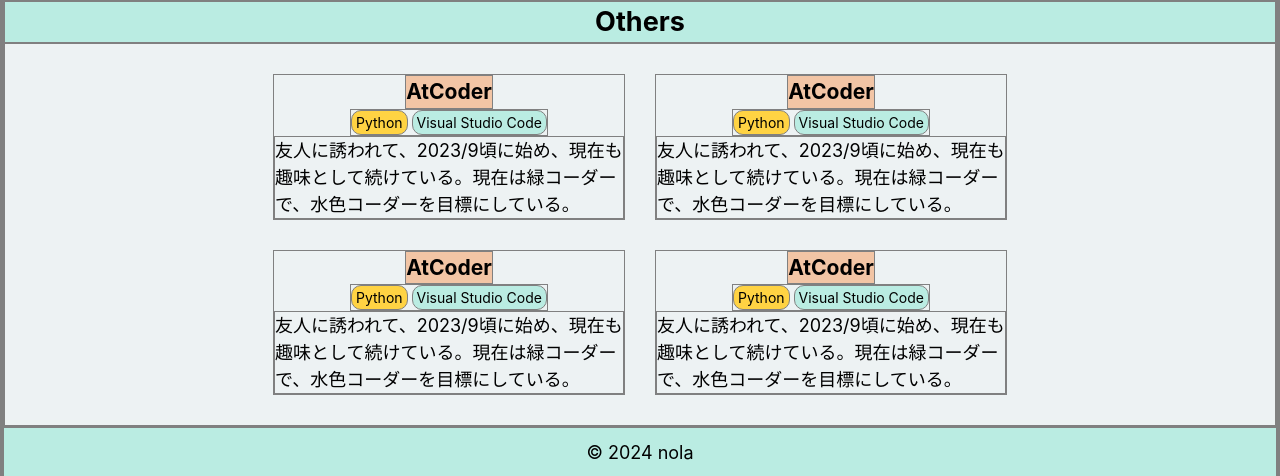
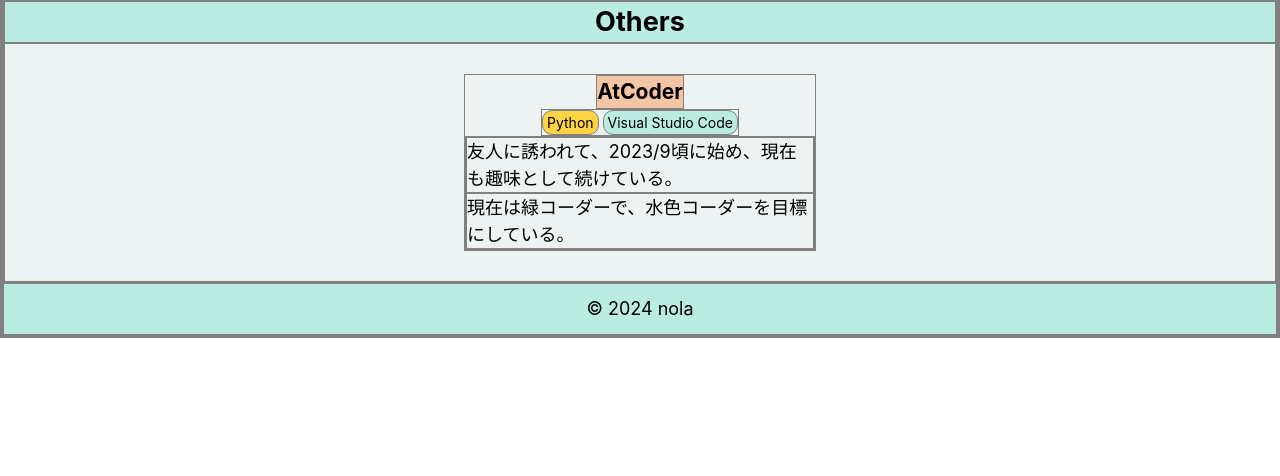
Before and after one commit to no-la/my-portfolio-for-2026, a React (Vite) app: page / in a window 1280 px wide. Shown: the part 3465-3941 px from the top of the page. After the commit the page ends 3803 px from the top, so only its background shows below. Built offline with nearby package versions, Linux system fonts and the light colour scheme.

Commit message:
add my-others.json

```diff
--- a/src/app/my-others/my-others.jsx
+++ b/src/app/my-others/my-others.jsx
@@ -2,29 +2,7 @@
 import { css } from '@emotion/react';
 import SectionHeader from '../../components/section-header/section-header';
 import OtherCard from './other-card';
-
-const datas = [
-  {
-    name: 'AtCoder',
-    tags: [0, 100],
-    text: '友人に誘われて、2023/9頃に始め、現在も趣味として続けている。現在は緑コーダーで、水色コーダーを目標にしている。',
-  },
-  {
-    name: 'AtCoder',
-    tags: [0, 100],
-    text: '友人に誘われて、2023/9頃に始め、現在も趣味として続けている。現在は緑コーダーで、水色コーダーを目標にしている。',
-  },
-  {
-    name: 'AtCoder',
-    tags: [0, 100],
-    text: '友人に誘われて、2023/9頃に始め、現在も趣味として続けている。現在は緑コーダーで、水色コーダーを目標にしている。',
-  },
-  {
-    name: 'AtCoder',
-    tags: [0, 100],
-    text: '友人に誘われて、2023/9頃に始め、現在も趣味として続けている。現在は緑コーダーで、水色コーダーを目標にしている。',
-  },
-];
+import datas from '../../assets/data/my-others.json';
 
 const WrapStyle = css`
   display: flex;
@@ -40,11 +18,8 @@ const MyOthers = () => {
     <section id="others">
       <SectionHeader>Others</SectionHeader>
       <div css={WrapStyle}>
-        {datas.map((data, i) => (
-          <OtherCard
-            key={`other-card-${data.name}`}
-            {...data}
-          ></OtherCard>
+        {Object.keys(datas).map((key, i) => (
+          <OtherCard key={key} {...datas[key]}></OtherCard>
         ))}
       </div>
     </section>
--- a/src/app/my-others/other-card.jsx
+++ b/src/app/my-others/other-card.jsx
@@ -16,7 +16,11 @@ const OtherCard = ({ name, tags, text }) => {
     <div css={wrapStyle}>
       <CardHeader>{name}</CardHeader>
       <TagList tags={tags}></TagList>
-      <div>{text}</div>
+      <div>
+        {text.map((t, i) => (
+          <p key={i}>{t}</p>
+        ))}
+      </div>
     </div>
   );
 };
--- /dev/null
+++ b/src/assets/data/my-others.json
@@ -0,0 +1,10 @@
+{
+  "at": {
+    "name": "AtCoder",
+    "tags": [0, 100],
+    "text": [
+      "友人に誘われて、2023/9頃に始め、現在も趣味として続けている。",
+      "現在は緑コーダーで、水色コーダーを目標にしている。"
+    ]
+  }
+}
```
